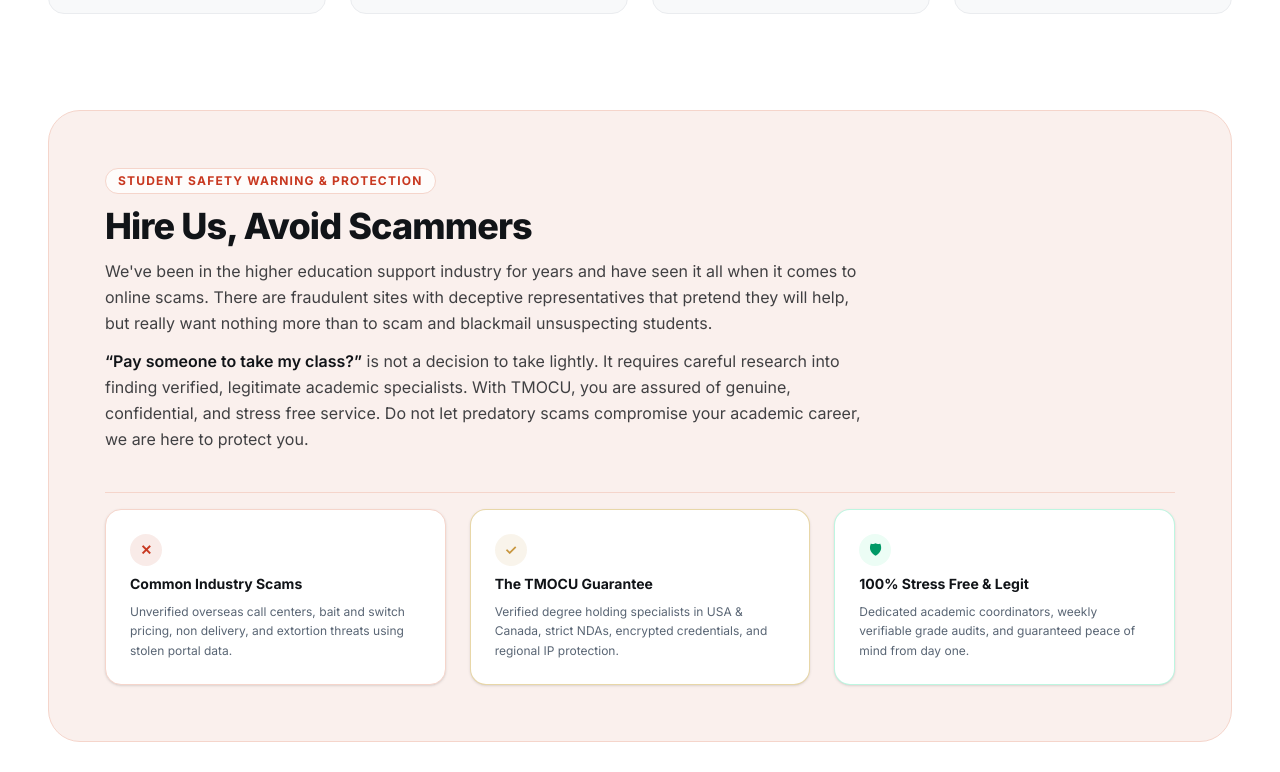
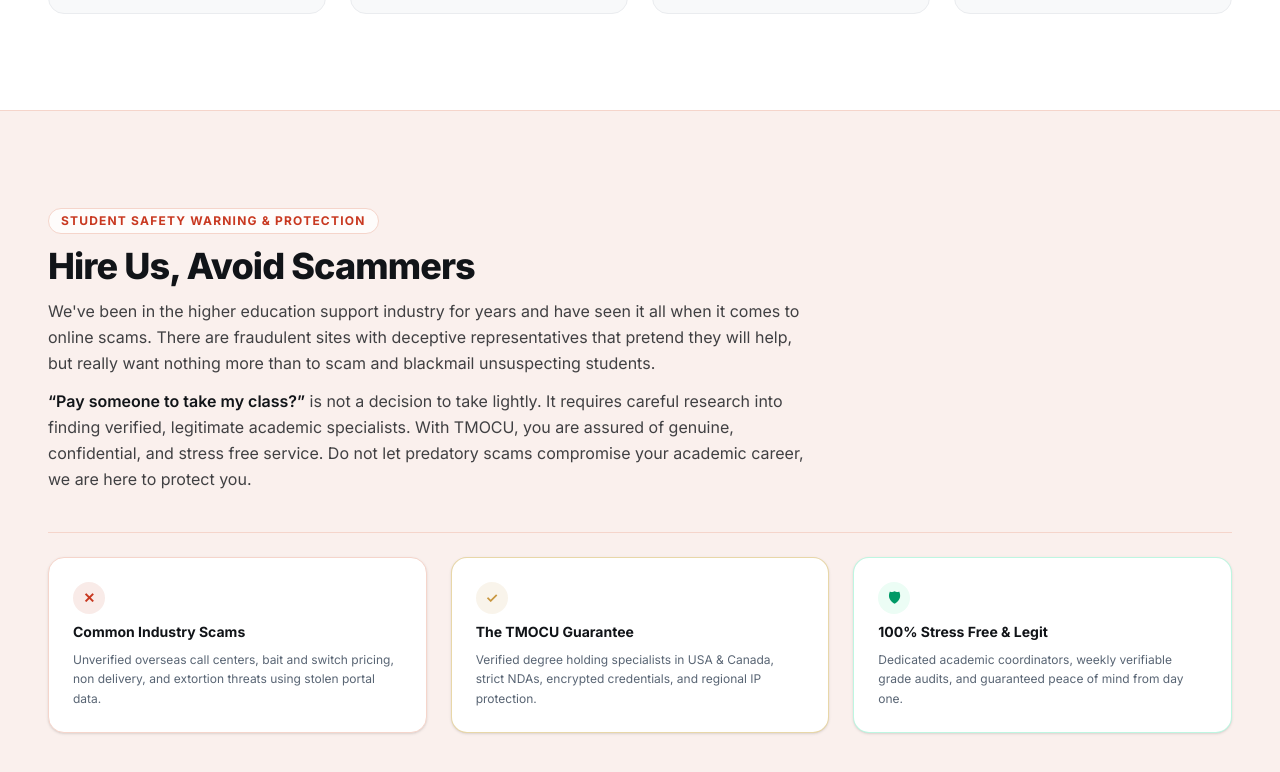
Before and after one commit to k-clinton/TMOCU, a Next.js app: page /about in a window 1280 px wide. Shown: the part 1368-2140 px from the top of the page. Built offline with nearby package versions, Linux system fonts and the light colour scheme; no server answers.

Commit message:
feat: fix Student Safety Warning & Protection section background

```diff
--- a/app/about/page.tsx
+++ b/app/about/page.tsx
@@ -130,10 +130,12 @@ export default function AboutPage() {
               ))}
             </ScrollRevealStagger>
           </div>
+        </div>
 
-          {/* Anti-Scam & Student Protection Pillar (Original TMOCU Core Promise) */}
-          <ScrollReveal animation="fade-up" className="mb-24">
-            <div className="bg-[#FAF0ED] border border-[#F5D5CB] rounded-[32px] p-8 sm:p-14">
+        {/* Anti-Scam & Student Protection Pillar (Original TMOCU Core Promise - Full Width Background) */}
+        <section className="w-full bg-[#FAF0ED] border-y border-[#F5D5CB] py-16 sm:py-20 lg:py-24 mb-24">
+          <div className="max-w-[1280px] mx-auto px-6 lg:px-12">
+            <ScrollReveal animation="fade-up">
               <div className="max-w-3xl mb-10">
                 <span className="text-xs font-bold uppercase tracking-widest text-[#C83820] bg-white/80 px-3 py-1 rounded-full border border-[#F5D5CB] inline-block mb-3">
                   Student Safety Warning &amp; Protection
@@ -150,7 +152,7 @@ export default function AboutPage() {
               </div>
 
               {/* 3 Comparison / Security Callouts */}
-              <div className="grid grid-cols-1 md:grid-cols-3 gap-6 pt-4 border-t border-[#F5D5CB]">
+              <div className="grid grid-cols-1 md:grid-cols-3 gap-6 pt-6 border-t border-[#F5D5CB]">
                 <div className="bg-white rounded-2xl p-6 border border-[#F5D5CB] shadow-sm space-y-2">
                   <div className="w-8 h-8 rounded-full bg-[#C83820]/10 text-[#C83820] flex items-center justify-center font-bold text-sm">
                     ✕
@@ -181,9 +183,11 @@ export default function AboutPage() {
                   </p>
                 </div>
               </div>
-            </div>
-          </ScrollReveal>
+            </ScrollReveal>
+          </div>
+        </section>
 
+        <div className="max-w-[1280px] mx-auto px-6 lg:px-12">
           {/* Academic Specialist Network */}
           <ScrollReveal animation="scale-up" className="mb-24">
             <div className="bg-[#121417] text-white rounded-[32px] p-8 sm:p-14 grid grid-cols-1 lg:grid-cols-12 gap-10 items-center shadow-2xl">
```
